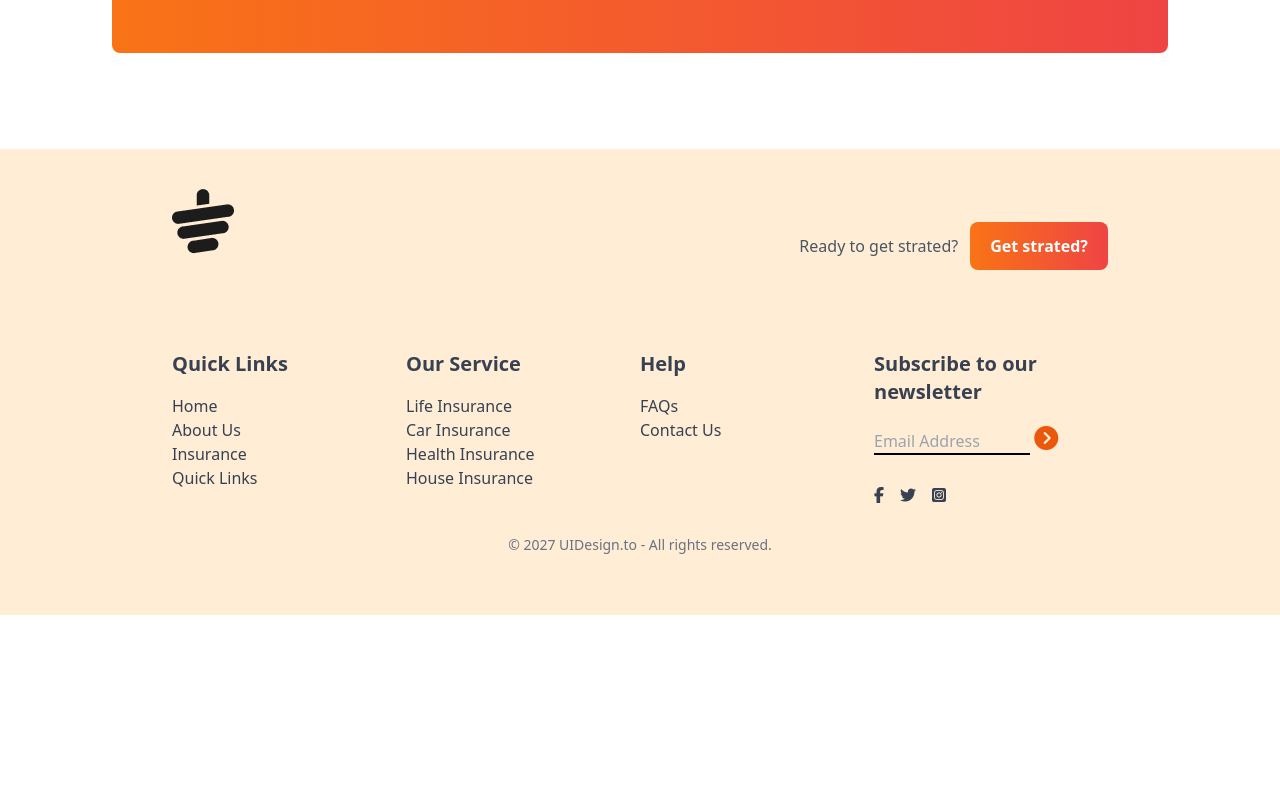
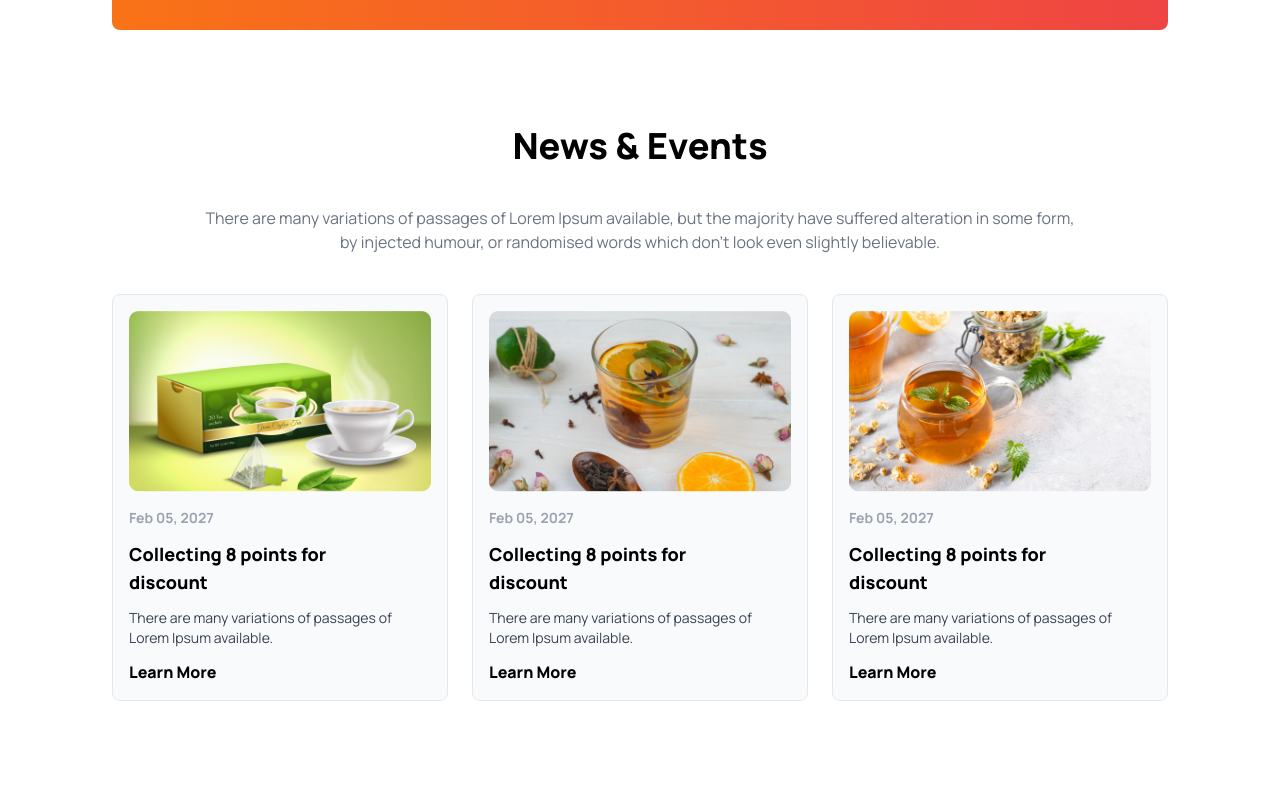
Before and after one commit to tanvir687/tea-house, a plain HTML site: page index.html in a window 1280 px wide. Shown: the part 2308-3100 px from the top of the page. Before the commit the page ends 2923 px from the top, so only its background shows below. Drawn offline with nearby package versions, Linux system fonts and the light colour scheme.

Commit message:
added a news and event section useing tailwind

```diff
--- a/index.html
+++ b/index.html
@@ -29,12 +29,15 @@
             colors: {
               clifford: "#da373d",
             },
+            fontFamily: {
+              manrope: ["Manrope", "sans-serif"],
+            },
           },
         },
       };
     </script>
   </head>
-  <body>
+  <body class="font-manrope">
     <!-- header part -->
     <header class="max-w-screen-xl mx-auto px-16 lg:px-28">
       <!-- header container -->
@@ -242,7 +245,7 @@
             <!-- middle cart  -->
             <div class="absolute z-20 top-48 md:top-52">
               <div
-                class=" bg-white h-52 rounded-lg w-full md:w-3/4 text-black flex items-center px-10"
+                class="bg-white h-52 rounded-lg w-full md:w-3/4 text-black flex items-center px-10"
               >
                 <!-- img section  -->
                 <div class="absolute -top-5 -left-5 bg-white rounded-full">
@@ -251,8 +254,8 @@
                 <!-- text  -->
                 <div>
                   <p class="text-gray-500 mb-5">
-                    We are providing the best and suitable home insurance services
-                    for the people who are interested to treatment
+                    We are providing the best and suitable home insurance
+                    services for the people who are interested to treatment
                   </p>
                   <h1 class="text-xl font-bold">Ilham Yuda</h1>
                   <small class="text-base text-gray-600 mt-5 font-semibold"
@@ -303,23 +306,83 @@
                 >
               </div>
             </div>
-
-
           </div>
         </div>
       </section>
 
-
+      <!-- news and event section  -->
+      <section class="mb-24">
+        <!-- news container  -->
+        <div>
+          <!-- text-container  -->
+          <div class="text-center mb-5 space-y-10">
+            <h2 class="text-black font-extrabold text-4xl">News & Events</h2>
+            <p class="text-gray-500 text-base w-5/6 mx-auto ">
+              There are many variations of passages of Lorem Ipsum available,
+              but the majority have suffered alteration in some form, by
+              injected humour, or randomised words which don't look even
+              slightly believable.
+            </p>
+          </div>
+          <!-- news cart container -->
+           <div class="grid grid-cols-1 md:grid-cols-2 lg:grid-cols-3 gap-6 mt-10">
+            <!-- news cart  -->
+            <!-- news-cart 01 -->
+             <div class="p-4 bg-gray-50 rounded-lg border border-solid">
+              <div>
+                <img src="./images/news-1.png" alt="">
+              </div>
+              <!-- text  -->
+              <div class="space-y-3">
+                <h4 class="text-sm font-bold text-gray-400 mt-4">Feb 05, 2027</h4>
+                <h1 class="font-extrabold text-black text-lg">Collecting 8 points for <br> discount</h1>
+                <p class="text-sm text-gray-700 font-normal">There are many variations of passages of Lorem Ipsum available.</p>
+                <h2 class="text-base text-black font-extrabold">Learn More</h2>
+              </div>
+             </div>
+            <!-- news-cart 02 -->
+             <div class="p-4  bg-gray-50 rounded-lg border border-solid">
+              <div>
+                <img src="./images/news-2.png" alt="">
+              </div>
+              <!-- text  -->
+              <div class="space-y-3">
+                <h4 class="text-sm font-bold text-gray-400 mt-4">Feb 05, 2027</h4>
+                <h1 class="font-extrabold text-black text-lg">Collecting 8 points for <br> discount</h1>
+                <p class="text-sm text-gray-700 font-normal">There are many variations of passages of Lorem Ipsum available.</p>
+                <h2 class="text-base text-black font-extrabold">Learn More</h2>
+              </div>
+             </div>
+            <!-- news-cart 03 -->
+             <div class="p-4  bg-gray-50 rounded-lg border border-solid">
+              <div>
+                <img src="./images/news-3.png" alt="">
+              </div>
+              <!-- text  -->
+              <div class="space-y-3">
+                <h4 class="text-sm font-bold text-gray-400 mt-4">Feb 05, 2027</h4>
+                <h1 class="font-extrabold text-black text-lg">Collecting 8 points for <br> discount</h1>
+                <p class="text-sm text-gray-700 font-normal">There are many variations of passages of Lorem Ipsum available.</p>
+                <h2 class="text-base text-black font-extrabold">Learn More</h2>
+              </div>
+             </div>
+           </div>
+        </div>
+      </section>
     </main>
     <!-- footer section  -->
     <footer class="bg-orange-100 text-gray-700 py-10 px-4 md:px16">
       <div class="w-9/12 mx-auto">
         <!-- logo section  -->
         <div class="mb-12 flex justify-between">
-          <img class="mb-12 text-3xl" src="./images/cup.png" alt="">
+          <img class="mb-12 text-3xl" src="./images/cup.png" alt="" />
           <div class="flex items-center gap-3">
             <h4 class="font-medium text-gray-600">Ready to get strated?</h4>
-            <button class="rounded-lg bg-gradient-to-r from-orange-500 to-red-500 px-5 py-3 text-white font-bold">Get strated?</button>
+            <button
+              class="rounded-lg bg-gradient-to-r from-orange-500 to-red-500 px-5 py-3 text-white font-bold"
+            >
+              Get strated?
+            </button>
           </div>
         </div>
         <!-- links section  -->
@@ -329,22 +392,30 @@
             <h4 class="text-xl font-semibold mb-4">Quick Links</h4>
             <ul class="space-y-2">
               <li>
-                  <a class="hover:text-orange-500 font-normal text-base" href="#">Home</a>
+                <a class="hover:text-orange-500 font-normal text-base" href="#"
+                  >Home</a
+                >
               </li>
             </ul>
             <ul class="space-y-2">
               <li>
-                  <a class="hover:text-orange-500 font-normal text-base" href="#">About Us</a>
+                <a class="hover:text-orange-500 font-normal text-base" href="#"
+                  >About Us</a
+                >
               </li>
             </ul>
             <ul class="space-y-2">
               <li>
-                  <a class="hover:text-orange-500 font-normal text-base" href="#">Insurance</a>
+                <a class="hover:text-orange-500 font-normal text-base" href="#"
+                  >Insurance</a
+                >
               </li>
             </ul>
             <ul class="space-y-2">
               <li>
-                  <a class="hover:text-orange-500 font-normal text-base" href="#">Quick Links</a>
+                <a class="hover:text-orange-500 font-normal text-base" href="#"
+                  >Quick Links</a
+                >
               </li>
             </ul>
           </div>
@@ -354,22 +425,30 @@
             <h4 class="text-xl font-semibold mb-4">Our Service</h4>
             <ul class="space-y-2">
               <li>
-                  <a class="hover:text-orange-500 font-normal text-base" href="#">Life Insurance</a>
+                <a class="hover:text-orange-500 font-normal text-base" href="#"
+                  >Life Insurance</a
+                >
               </li>
             </ul>
             <ul class="space-y-2">
               <li>
-                  <a class="hover:text-orange-500 font-normal text-base" href="#">Car Insurance</a>
+                <a class="hover:text-orange-500 font-normal text-base" href="#"
+                  >Car Insurance</a
+                >
               </li>
             </ul>
             <ul class="space-y-2">
               <li>
-                  <a class="hover:text-orange-500 font-normal text-base" href="#">Health Insurance</a>
+                <a class="hover:text-orange-500 font-normal text-base" href="#"
+                  >Health Insurance</a
+                >
               </li>
             </ul>
             <ul class="space-y-2">
               <li>
-                  <a class="hover:text-orange-500 font-normal text-base" href="#">House Insurance</a>
+                <a class="hover:text-orange-500 font-normal text-base" href="#"
+                  >House Insurance</a
+                >
               </li>
             </ul>
           </div>
@@ -379,30 +458,42 @@
             <h4 class="text-xl font-semibold mb-4">Help</h4>
             <ul class="space-y-2">
               <li>
-                  <a class="hover:text-orange-500 font-normal text-base" href="#">FAQs</a>
+                <a class="hover:text-orange-500 font-normal text-base" href="#"
+                  >FAQs</a
+                >
               </li>
             </ul>
             <ul class="space-y-2">
               <li>
-                  <a class="hover:text-orange-500 font-normal text-base" href="#">Contact Us</a>
+                <a class="hover:text-orange-500 font-normal text-base" href="#"
+                  >Contact Us</a
+                >
               </li>
             </ul>
           </div>
 
           <!-- fourth column  -->
           <div>
-              <h4 class="text-xl font-semibold mb-4">Subscribe to our newsletter</h4>
+            <h4 class="text-xl font-semibold mb-4">
+              Subscribe to our newsletter
+            </h4>
             <div class="flex flex-col space-y-2">
               <div>
-                  <input type="text" placeholder="Email Address"
-                   class="bg-transparent border-b-2 border-black w-4/6">
-                   <i class="fa-solid fa-circle-chevron-right text-orange-600 text-2xl"></i>
-                   <div class="flex items-center content-center mt-8 mb-2 w-3/5 space-x-4">
+                <input
+                  type="text"
+                  placeholder="Email Address"
+                  class="bg-transparent border-b-2 border-black w-4/6"
+                />
+                <i
+                  class="fa-solid fa-circle-chevron-right text-orange-600 text-2xl"
+                ></i>
+                <div
+                  class="flex items-center content-center mt-8 mb-2 w-3/5 space-x-4"
+                >
                   <i class="fa-brands fa-facebook-f"></i>
                   <i class="fa-brands fa-twitter"></i>
                   <i class="fa-brands fa-square-instagram"></i>
                 </div>
-
               </div>
             </div>
           </div>
```
Lines whose indentation alone changed are shown as unchanged.
